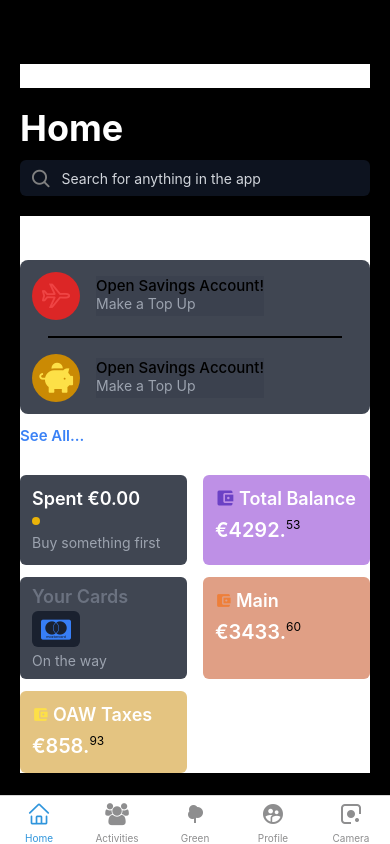
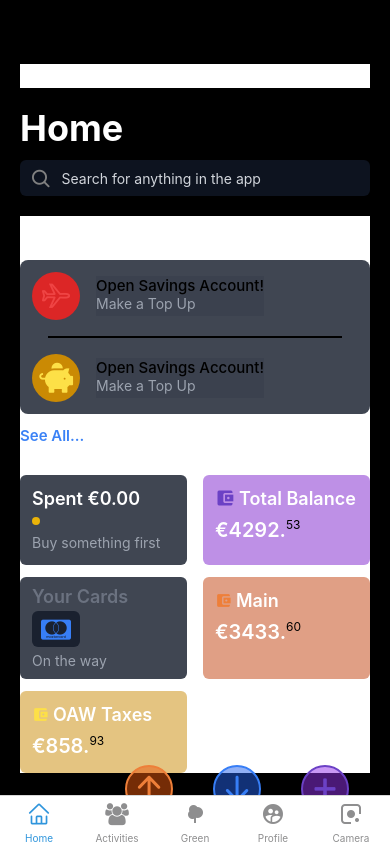
Before and after one commit to rookasrudzianskas/application-of-card-ui, a React Native app: screen /TabOne in a window 390 px wide. Built offline with nearby package versions, Linux system fonts and the light colour scheme; what expo-linking would draw is missing.

Commit message:
Add scrollview to HomeScreen
This is a test commit message.

```diff
--- a/screens/HomeScreen.tsx
+++ b/screens/HomeScreen.tsx
@@ -1,4 +1,4 @@
-import {StyleSheet, TextInput, TouchableOpacity} from 'react-native';
+import {ScrollView, StyleSheet, TextInput, TouchableOpacity} from 'react-native';
 
 import EditScreenInfo from '../components/EditScreenInfo';
 import { Text, View } from '../components/Themed';
@@ -6,7 +6,7 @@ import { RootTabScreenProps } from '../types';
 import React from "react";
 import {StatusBar} from "expo-status-bar";
 import {
-  AntDesign,
+  AntDesign, Entypo,
   FontAwesome5,
   Fontisto,
   Ionicons,
@@ -17,7 +17,7 @@ import {
 
 export default function HomeScreen({ navigation }: RootTabScreenProps<'TabOne'>) {
   return (
-    <View className="flex-1 bg-black pt-16 px-5">
+    <ScrollView contentContainerStyle={{paddingBottom: 20}} className="flex-1 bg-black pt-16 px-5 relative">
       <View className="flex-row items-center w-full justify-between">
         <TouchableOpacity activeOpacity={0.7}>
           <MaterialCommunityIcons name="tree" size={24} color={'white'} />
@@ -128,7 +128,18 @@ export default function HomeScreen({ navigation }: RootTabScreenProps<'TabOne'>)
           </View>
         </View>
       </View>
+      <View className="absolute -bottom-5 left-[105px] flex-row items-center space-x-10 bg-transparent">
+        <TouchableOpacity activeOpacity={0.7} className="w-12 h-12 bg-orange-600/50 items-center justify-center border border-[#ee7f39] border-[2px] rounded-full">
+          <AntDesign name="arrowup" size={35} color="#ee7f39" />
+        </TouchableOpacity>
+        <TouchableOpacity activeOpacity={0.7} className="w-12 h-12 bg-blue-600/50 items-center justify-center border border-[#377EF6] border-[2px] rounded-full">
+          <AntDesign name="arrowdown" size={35} color="#377EF6" />
+        </TouchableOpacity>
+        <TouchableOpacity activeOpacity={0.7} className="w-12 h-12 bg-purple-600/50 items-center justify-center border border-[#6B41C5] border-[2px] rounded-full">
+          <Entypo name="plus" size={35} color="#6B41C5" />
+        </TouchableOpacity>
+      </View>
       <StatusBar style="auto" />
-    </View>
+    </ScrollView>
   );
 }
```
